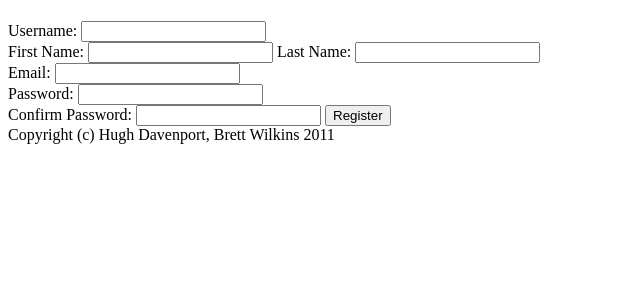
After one commit to bwilkins/fridge, a Python web app: template templates/register.html in a window 1280 px wide. The commit adds this page. Shown: the top 300 px of the page, without its empty margins (0-640 px from the left). Run offline with Jinja, Linux system fonts and the light colour scheme; the template is opened without the code that fills it, so the values that code supplies are empty.

Commit message:
Filling out templates

```diff
--- a/templates/base.html
+++ b/templates/base.html
@@ -1,7 +1,7 @@
 <!doctype html>
 <html>
 <head>
-<title>{% block title %}{% endblock %} - !fridge</title>
+<title>!fridge:{% block title %}{% endblock %}</title>
 {% block htmlhead %}{% endblock %}
 </head>
 <body>
--- /dev/null
+++ b/templates/register.html
@@ -0,0 +1,26 @@
+{% extends "base.html" %}
+{% block title %}Login{% endblock %}
+{% block content %}
+<div id="login_form">
+    <form action="/register" method="POST">
+        <input type="hidden" name="csrf" value="{{csrf_nonce}}" />
+        <label for="username">Username: </label>
+        <input name="username" id="username" type="text" />
+        <br />
+        <label for="firstname">First Name: </label>
+        <input name="firstname" id="firstname" type="text" />
+        <label for="lastname">Last Name: </label>
+        <input name="lastname" id="lastname" type="text" />
+        <br />
+        <label for="email">Email: </label>
+        <input name="email" id="email" type="text" />
+        <br />
+        <label for="password">Password: </label>
+        <input name="password" id="password" type="password" />
+        <br />
+        <label for="confirmpassword">Confirm Password: </label>
+        <input name="confirmpassword" id="confirmpassword" type="password" />
+        <input type="submit" value="Register" />
+    </form>
+</div>
+{% endblock %}
```
Also changed, not shown: templates/login.html (+10 -1 lines).
